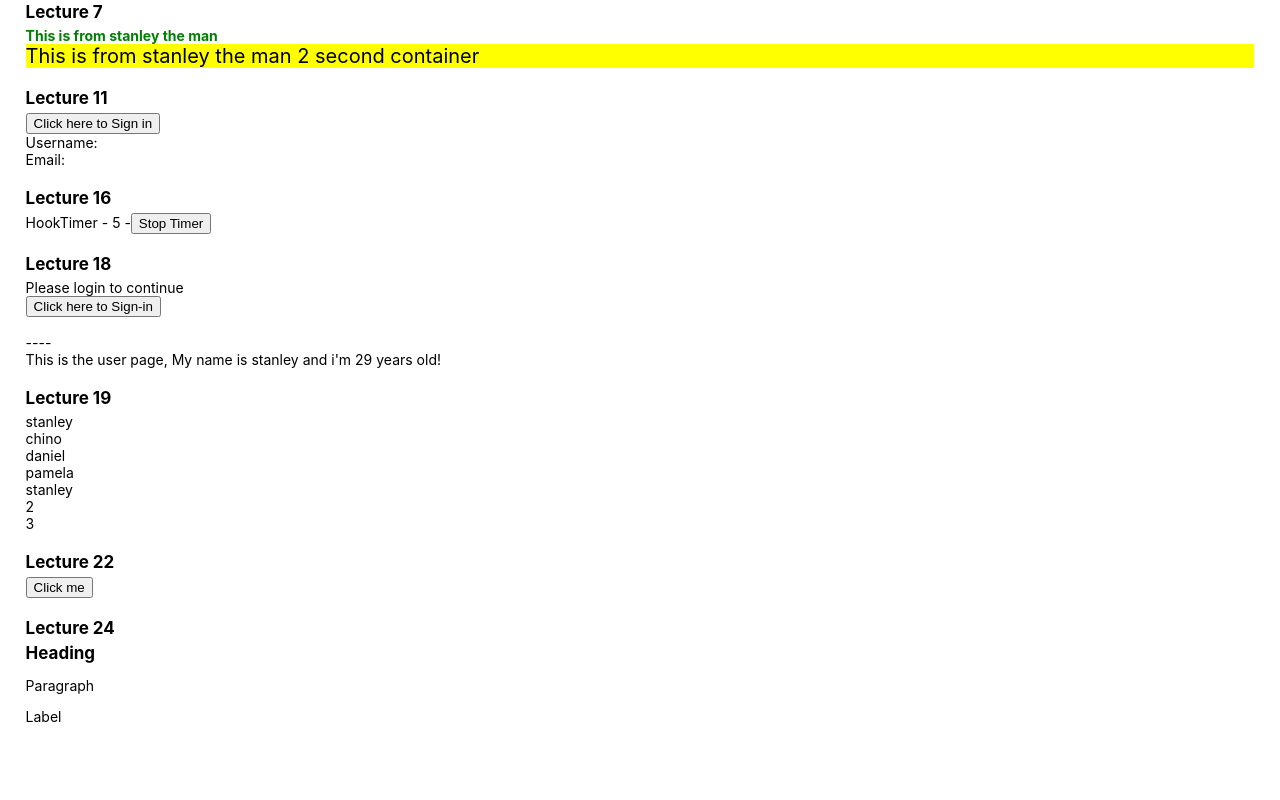
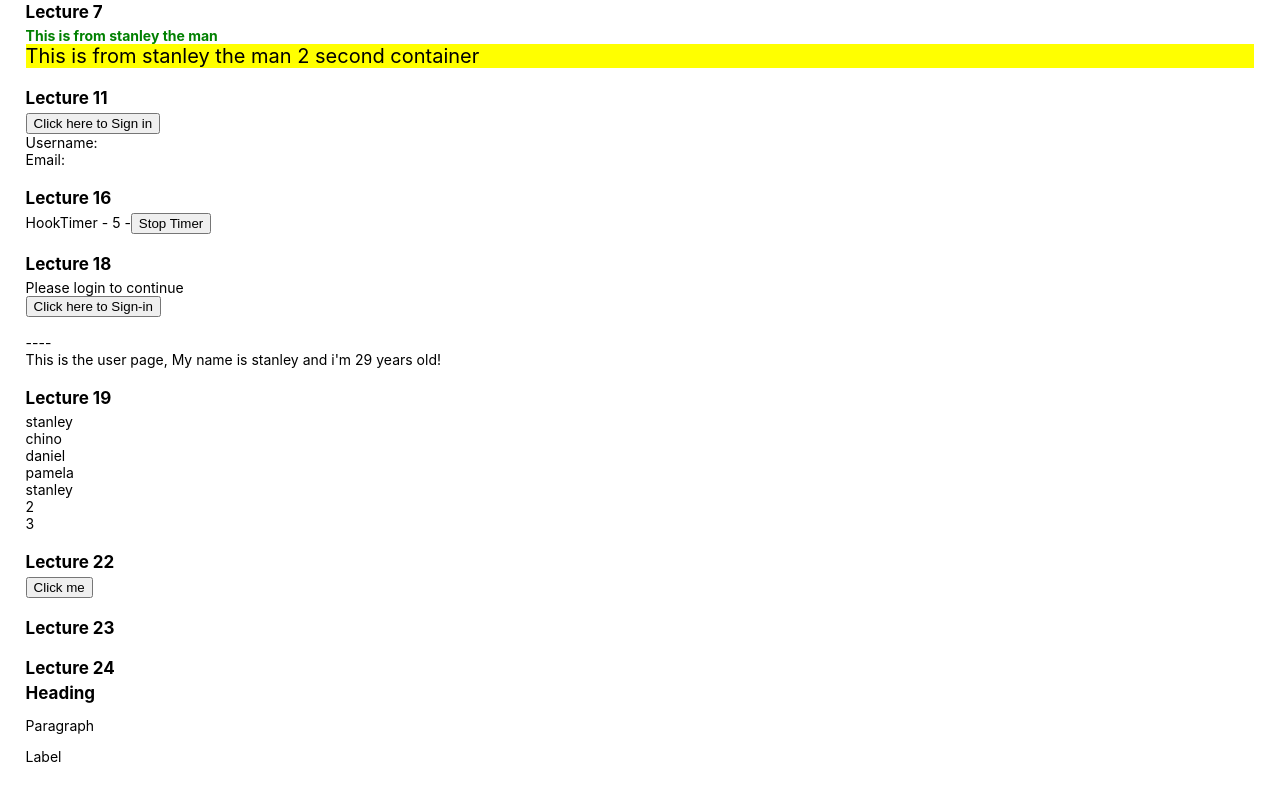
Before and after one commit to stanleychukwu17/react-typescript-1, a React (Create React App) app: page / in a window 1280 px wide. Shown: the part 226-1026 px from the top of the page. Built offline with nearby package versions, Linux system fonts and the light colour scheme.

Commit message:
added the lecture for lecture 23 - Extracting of props type from one props to use in another

```diff
--- a/src/App.tsx
+++ b/src/App.tsx
@@ -108,6 +108,11 @@ function App() {
       </div>
 
       <div className='cover'>
+        <h1>Lecture 23</h1>
+
+      </div>
+
+      <div className='cover'>
         <h1>Lecture 24</h1>
         <div>
           <TextComp as='h1' size='lg'>Heading</TextComp>
--- a/src/components/22/Button.tsx
+++ b/src/components/22/Button.tsx
@@ -2,6 +2,7 @@
 type ButtonProps = {
     variant: 'primary' | 'secondary',
 } & React.ComponentProps<'button'>
+// the above type means that the ButtonProps can receive values of variant and every attribute a button can receive e.g (onClick, onFocus)
 
 export default function CustomButton({variant, children, ...rest}: ButtonProps) {
     return (
@@ -12,7 +13,7 @@ export default function CustomButton({variant, children, ...rest}: ButtonProps)
 }
 
 
-// E.g 2
+// E.g 2, the below means the inputProps will receive everything that input element can receive
 type InputProps = React.ComponentProps<'input'>
 
 export const CustomInput = (props: InputProps) => {
@@ -20,8 +21,8 @@ export const CustomInput = (props: InputProps) => {
 }
 
 /**
-the issue with the example above is that we can pass in <div> or <img /> as children for the custom button, we can tell typescript to accept only string. take a look at E.g 2
 E.g 2
+the issue with the example above is that we can pass in <div> or <img /> as children for the custom button, we can tell typescript to accept only string as the children. take a look at E.g 2
 */
 type ButtonProps2 = {
     variant: 'primary' | 'secondary',
```
Also changed, not shown: src/AppNotes.ts (+5 -3 lines), src/components/23/customComponent.tsx (added, +9 -0 lines).
